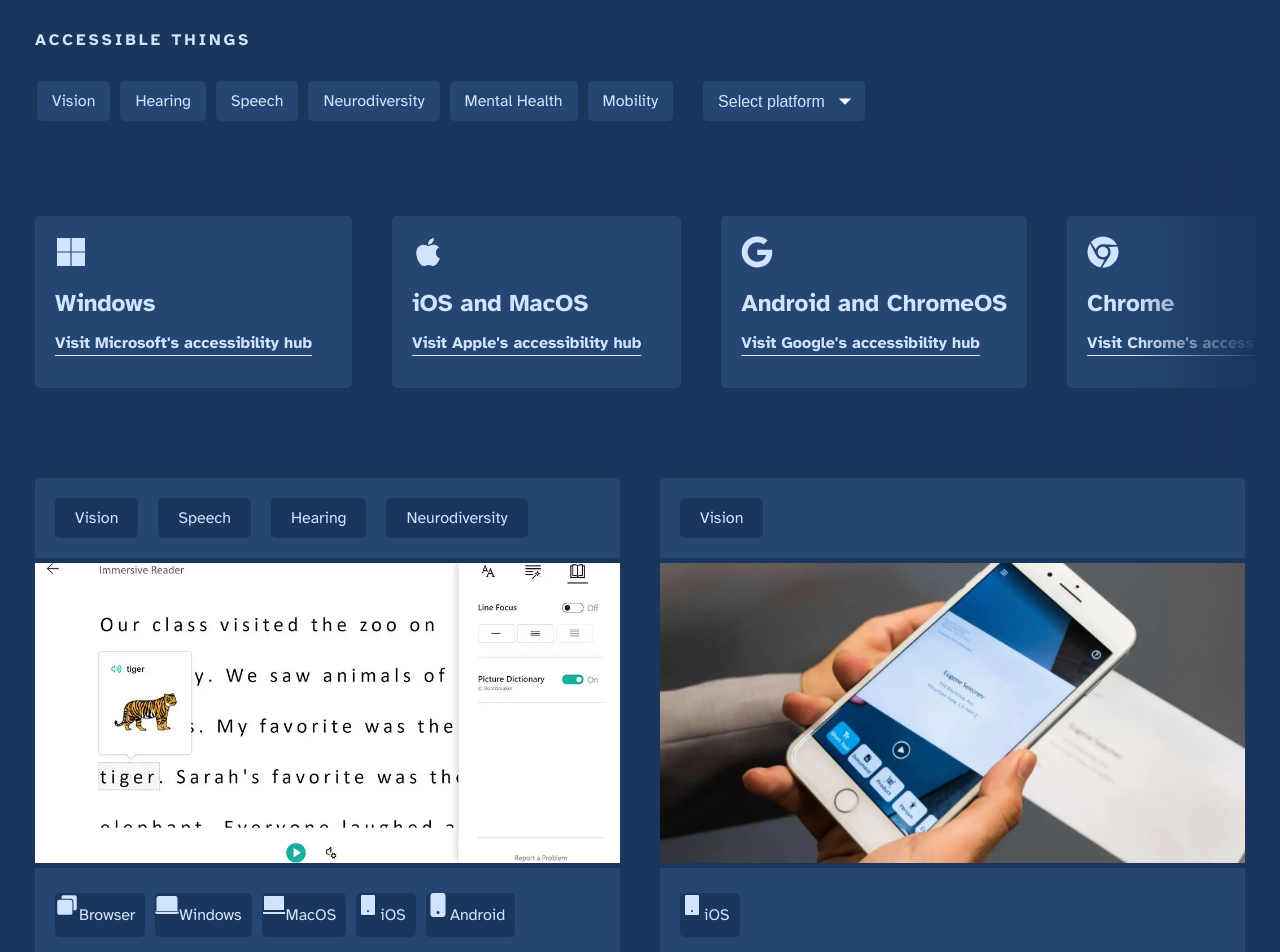
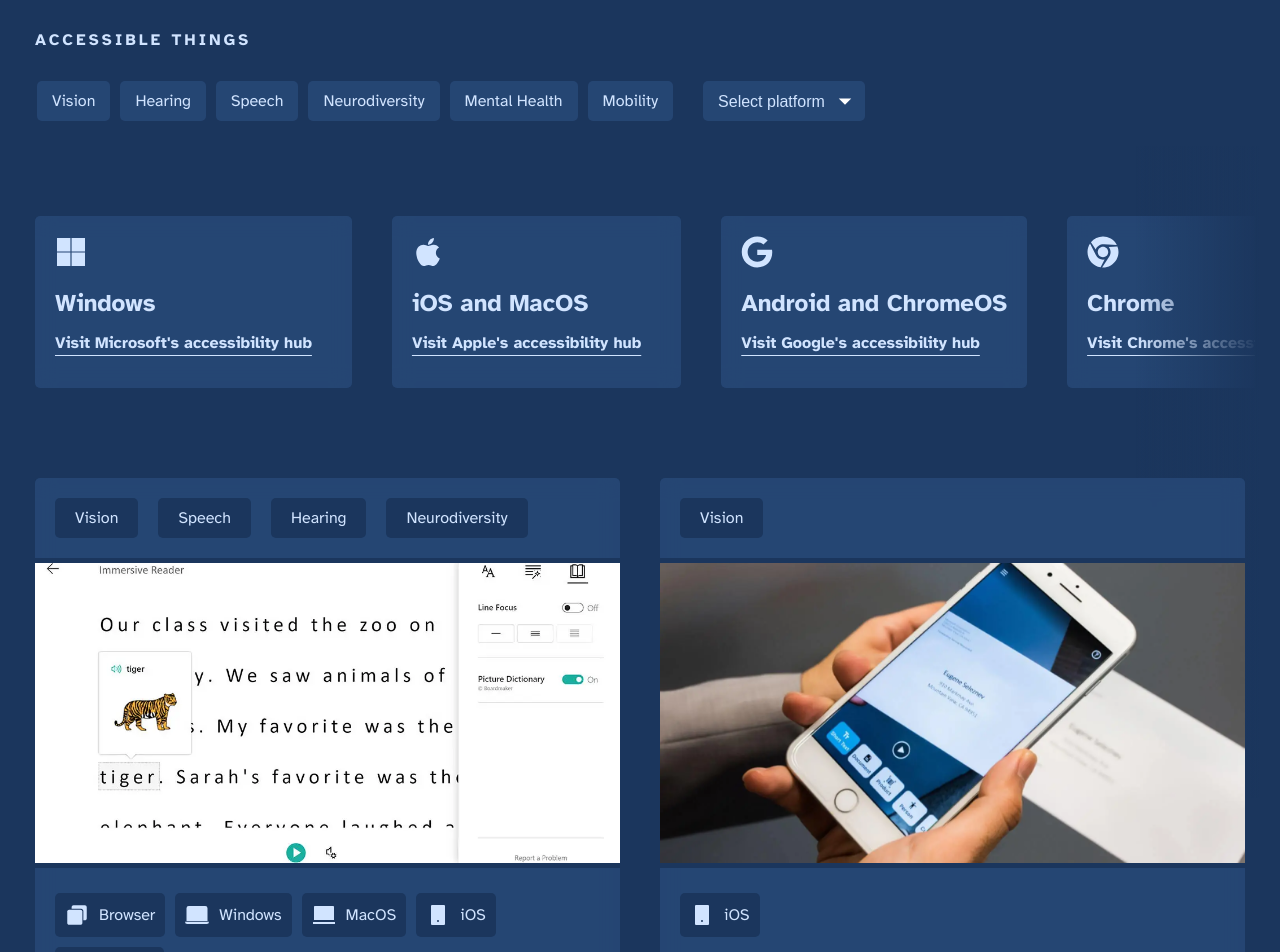
Before and after one commit to Jonothankh/accessible-tools, a React (Create React App) app: page / in a window 1280 px wide. Shown: the top 952 px of the page. Built offline with nearby package versions, Linux system fonts and the light colour scheme.

Commit message:
Fix icon alignment

```diff
--- a/src/components/PlatformTile.css
+++ b/src/components/PlatformTile.css
@@ -73,7 +73,7 @@
     content: "";
 }
 
-.card-platform-icon {
+.platform-tile-icon {
     padding: 0 0 10px 0;
 }
 
--- a/src/components/PlatformTile.js
+++ b/src/components/PlatformTile.js
@@ -6,7 +6,7 @@
 {
     return (
         <div className='platform-card'>
-            <IconContext.Provider value={{ color: '#d1e4ff', size: '2rem', className: "card-platform-icon" }}>
+            <IconContext.Provider value={{ color: '#d1e4ff', size: '2rem', className: "platform-tile-icon" }}>
                 {(() =>
                 {
                     switch (props.title)
```
